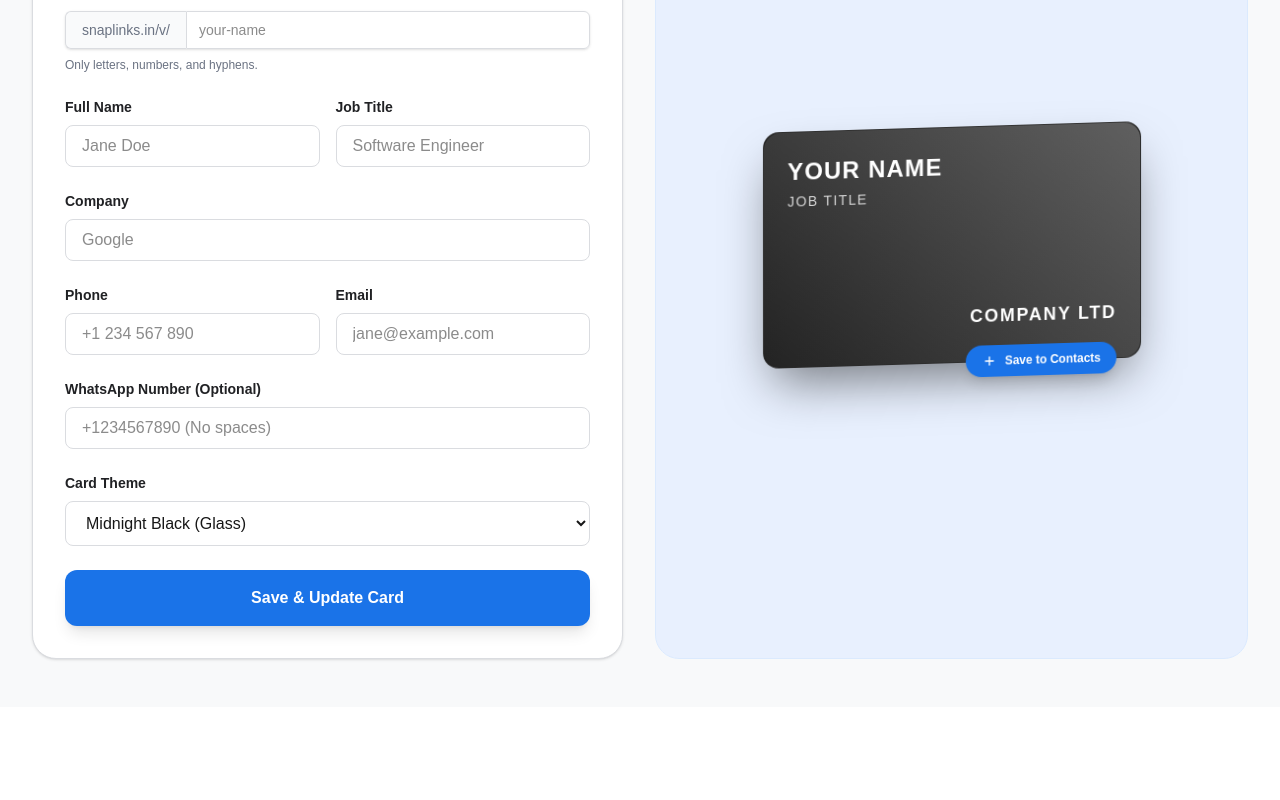
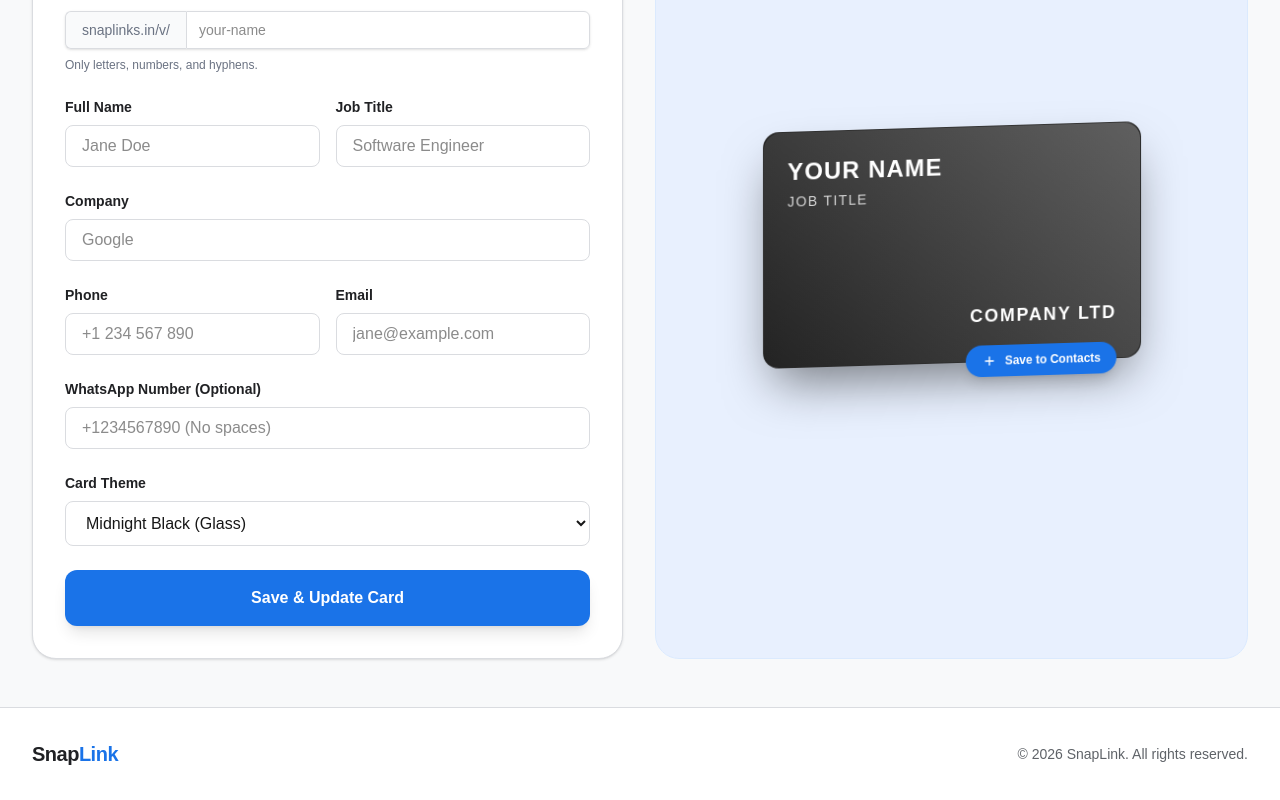
Before and after one commit to dhyey0904/snaplink, a Next.js app in the folder frontend/: page /dashboard/vcard in a window 1280 px wide. Shown: the part 283-1083 px from the top of the page. Before the commit the page ends 990 px from the top, so only its background shows below. Built offline with nearby package versions, Linux system fonts and the light colour scheme; no server answers.

Commit message:
feat: Add consistent footer to all dashboard pages

```diff
--- a/frontend/src/app/dashboard/links/page.tsx
+++ b/frontend/src/app/dashboard/links/page.tsx
@@ -570,6 +570,18 @@ export default function Dashboard() {
           </div>
         </div>
       )}
+
+      {/* Footer */}
+      <footer className="bg-white border-t border-[#dadce0] py-8 mt-auto">
+        <div className="max-w-7xl mx-auto px-4 sm:px-6 lg:px-8 flex flex-col sm:flex-row justify-between items-center">
+          <span className="text-xl font-bold tracking-tight text-[#202124] mb-4 sm:mb-0">
+            Snap<span className="text-[#1a73e8]">Link</span>
+          </span>
+          <p className="text-[#5f6368] text-sm">
+            © {new Date().getFullYear()} SnapLink. All rights reserved.
+          </p>
+        </div>
+      </footer>
     </div>
   );
 }
--- a/frontend/src/app/dashboard/page.tsx
+++ b/frontend/src/app/dashboard/page.tsx
@@ -508,6 +508,18 @@ export default function BioDashboard() {
           </div>
         </div>
       )}
+
+      {/* Footer */}
+      <footer className="bg-white border-t border-[#dadce0] py-8 mt-auto">
+        <div className="max-w-7xl mx-auto px-4 sm:px-6 lg:px-8 flex flex-col sm:flex-row justify-between items-center">
+          <span className="text-xl font-bold tracking-tight text-[#202124] mb-4 sm:mb-0">
+            Snap<span className="text-[#1a73e8]">Link</span>
+          </span>
+          <p className="text-[#5f6368] text-sm">
+            © {new Date().getFullYear()} SnapLink. All rights reserved.
+          </p>
+        </div>
+      </footer>
     </div>
   );
 }
--- a/frontend/src/app/dashboard/vcard/page.tsx
+++ b/frontend/src/app/dashboard/vcard/page.tsx
@@ -289,6 +289,18 @@ export default function VCardDashboard() {
 
         </div>
       </main>
+
+      {/* Footer */}
+      <footer className="bg-white border-t border-[#dadce0] py-8 mt-auto">
+        <div className="max-w-7xl mx-auto px-4 sm:px-6 lg:px-8 flex flex-col sm:flex-row justify-between items-center">
+          <span className="text-xl font-bold tracking-tight text-[#202124] mb-4 sm:mb-0">
+            Snap<span className="text-[#1a73e8]">Link</span>
+          </span>
+          <p className="text-[#5f6368] text-sm">
+            © {new Date().getFullYear()} SnapLink. All rights reserved.
+          </p>
+        </div>
+      </footer>
     </div>
   );
 }
```
